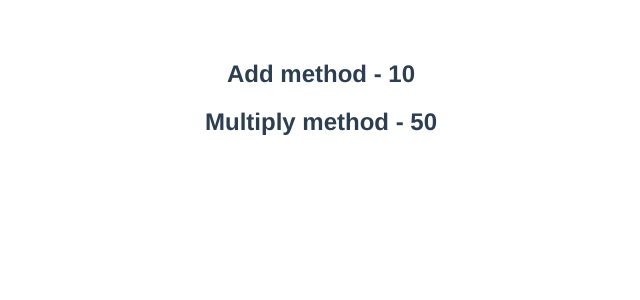
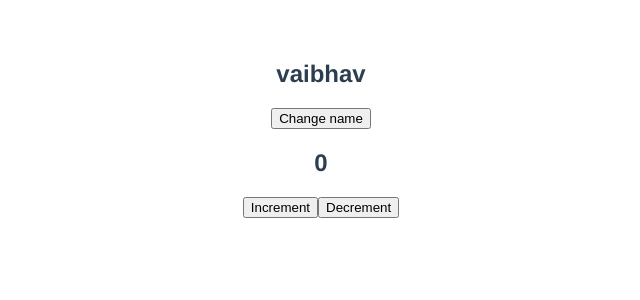
Before and after one commit to vaibhav21git/Vue.js-learning, a Vue app: page / in a window 1280 px wide. Shown: the top 300 px of the page, without its empty margins (319-959 px from the left). Built offline with nearby package versions, Linux system fonts and the light colour scheme.

Commit message:
event-handling-1(vue.js1)

```diff
--- a/src/App.vue
+++ b/src/App.vue
@@ -1,7 +1,14 @@
 <template>
   <div>
-    <h2>Add method - {{ add(2, 3, 5) }}</h2>
-    <h2>Multiply method - {{ multiply(10) }}</h2>
+    <div>
+      <h2>{{ name }}</h2>
+    </div>
+    <div>
+      <button v-on:mouseover="name = 'Batman'">Change name</button>
+    </div>
+    <h2>{{ count }}</h2>
+    <button v-on:click="increment(5)">Increment</button>
+    <button v-on:click="decrement(2)">Decrement</button>
   </div>
 </template>
 
@@ -10,19 +17,20 @@
   name: "App",
   data() {
     return {
-      baseMultiplier: 5,
+      name: "vaibhav",
+      count: 0,
     };
   },
 
   methods: {
-    add(a, b, c) {
-      return a + b + c;
+    increment(num) {
+      return (this.count += num);
     },
 
     // to access the data() in method  you have to use this which represent an object
 
-    multiply(num) {
-      return num * this.baseMultiplier;
+    decrement(num) {
+      return (this.count -= num);
     },
   },
 };
```
